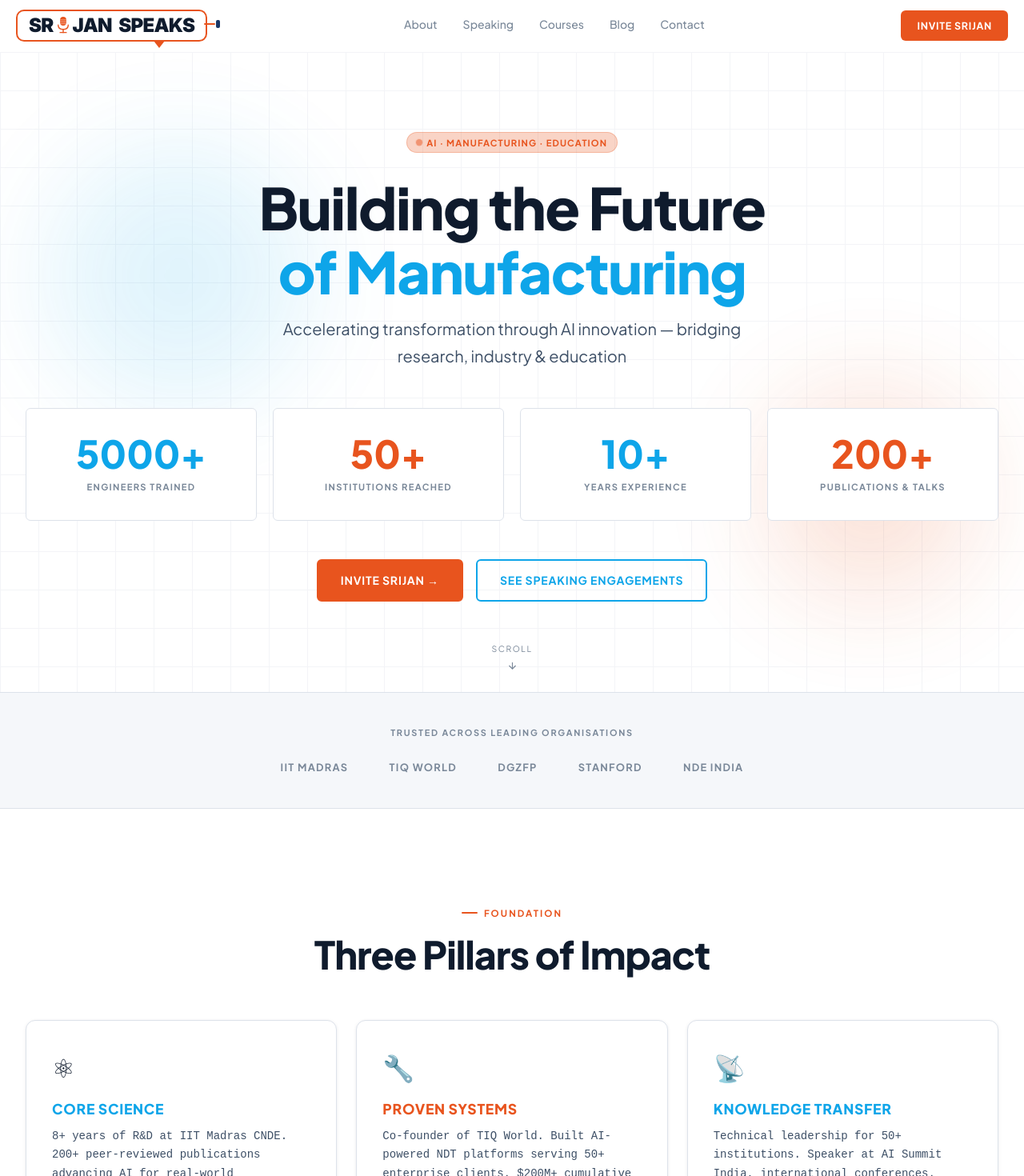
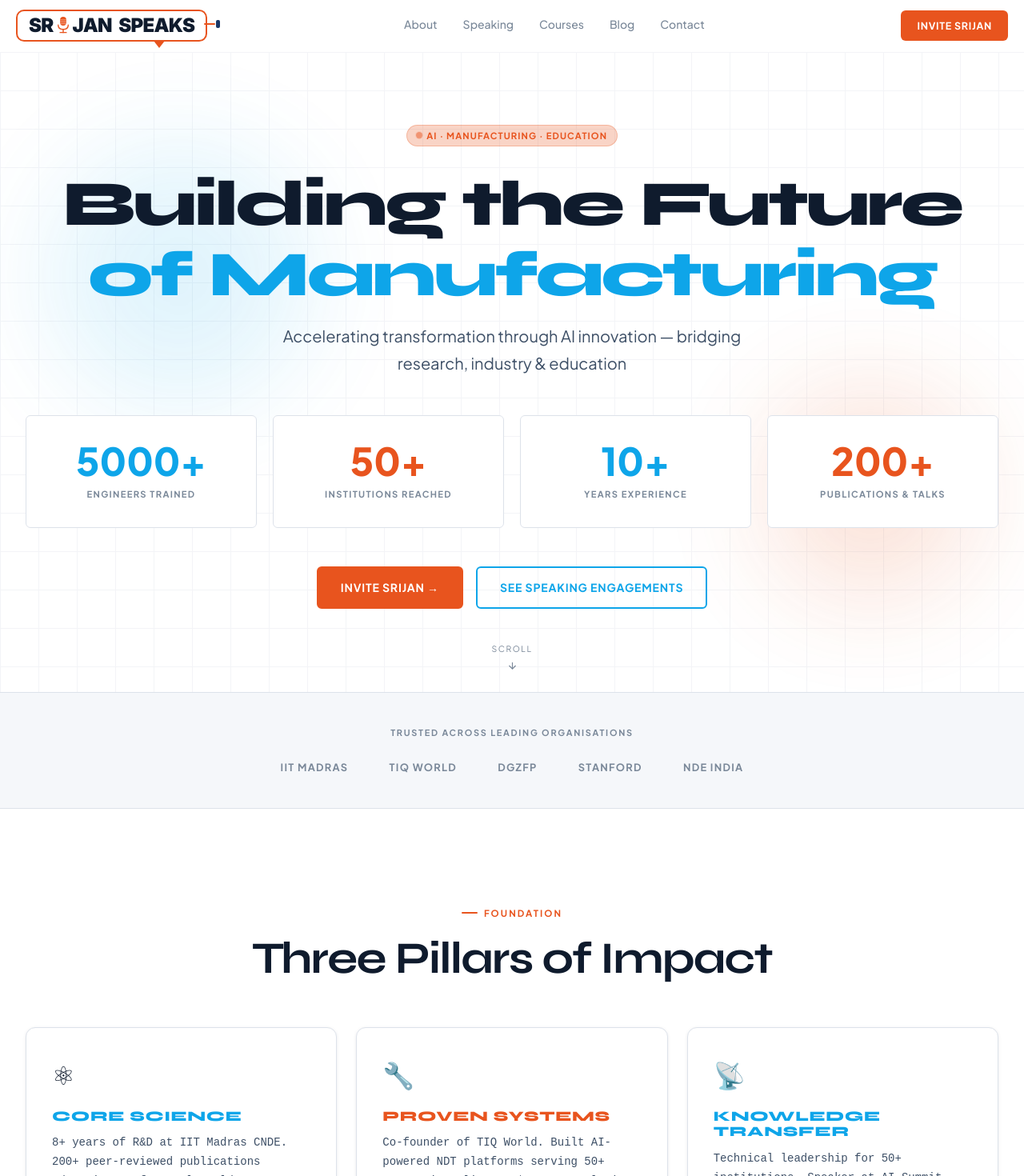
Before and after one commit to anmolmalviya0/new, a Next.js app: page / in a window 1280 px wide. Shown: the top 1470 px of the page at 80% size. Built offline with nearby package versions, Linux system fonts and the light colour scheme.

Commit message:
style: Update typography with premium fonts and enhanced optical sizing

```diff
--- a/app/globals.css
+++ b/app/globals.css
@@ -1,6 +1,4 @@
-/* Global CSS with Tailwind integration and design token system */
-@import url('https://fonts.googleapis.com/css2?family=Inter:wght@300;400;500;600;700;800;900&family=IBM+Plex+Mono:wght@400;500;600;700&display=swap');
-
+/* Global CSS with Tailwind integration and design token system - Premium Typography */
 @tailwind base;
 @tailwind components;
 @tailwind utilities;
@@ -123,22 +121,47 @@ body {
 
 /* ═══════════════════════════════════════════════════════
    TYPOGRAPHY — fluid, mobile-first
+   Premium fonts: Syne (display) + Plus Jakarta Sans (body)
    ═══════════════════════════════════════════════════════ */
 h1, h2, h3, h4, h5, h6 {
+  font-family: var(--font-display, 'Syne', sans-serif);
   color: var(--fg);
   line-height: 1.1;
-  letter-spacing: -0.02em;
+  letter-spacing: -0.03em;
   font-weight: 800;
+  font-optical-sizing: auto;
 }
 
-h1 { font-size: clamp(2rem, 6vw, 4.5rem); }
-h2 { font-size: clamp(1.6rem, 4vw, 3rem); }
-h3 { font-size: clamp(1.2rem, 2.5vw, 1.75rem); }
-h4 { font-size: clamp(1rem, 2vw, 1.25rem); }
+h1 {
+  font-size: clamp(2.5rem, 7vw, 5rem);
+  font-weight: 800;
+  letter-spacing: -0.04em;
+}
+h2 {
+  font-size: clamp(1.8rem, 4.5vw, 3.5rem);
+  font-weight: 700;
+  letter-spacing: -0.03em;
+}
+h3 {
+  font-size: clamp(1.3rem, 2.8vw, 2rem);
+  font-weight: 700;
+  letter-spacing: -0.02em;
+}
+h4 {
+  font-size: clamp(1.1rem, 2.2vw, 1.5rem);
+  font-weight: 600;
+  letter-spacing: -0.015em;
+}
 
 p {
+  font-family: var(--font-body, 'Plus Jakarta Sans', sans-serif);
   color: var(--fg-2);
   line-height: 1.75;
+  font-weight: 400;
+}
+
+body {
+  font-family: var(--font-body, 'Plus Jakarta Sans', sans-serif);
 }
 
 a {
```
